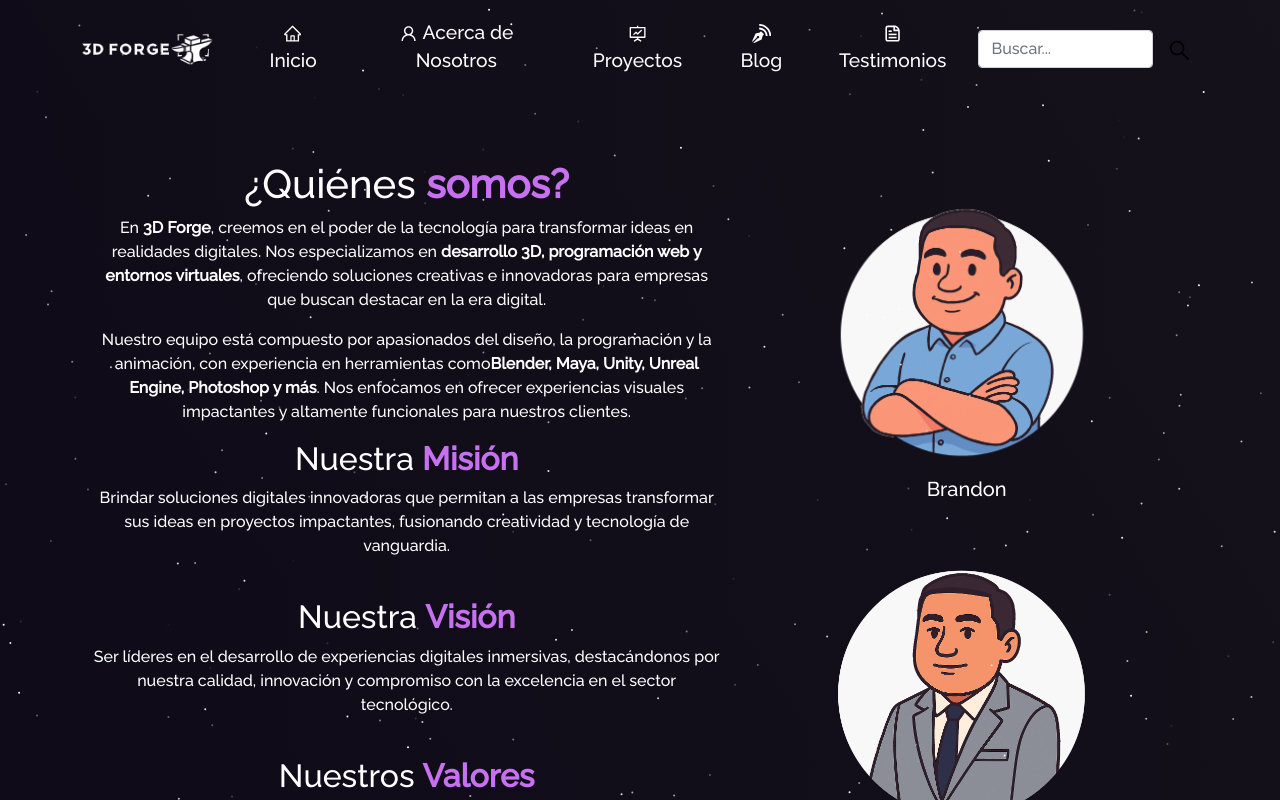
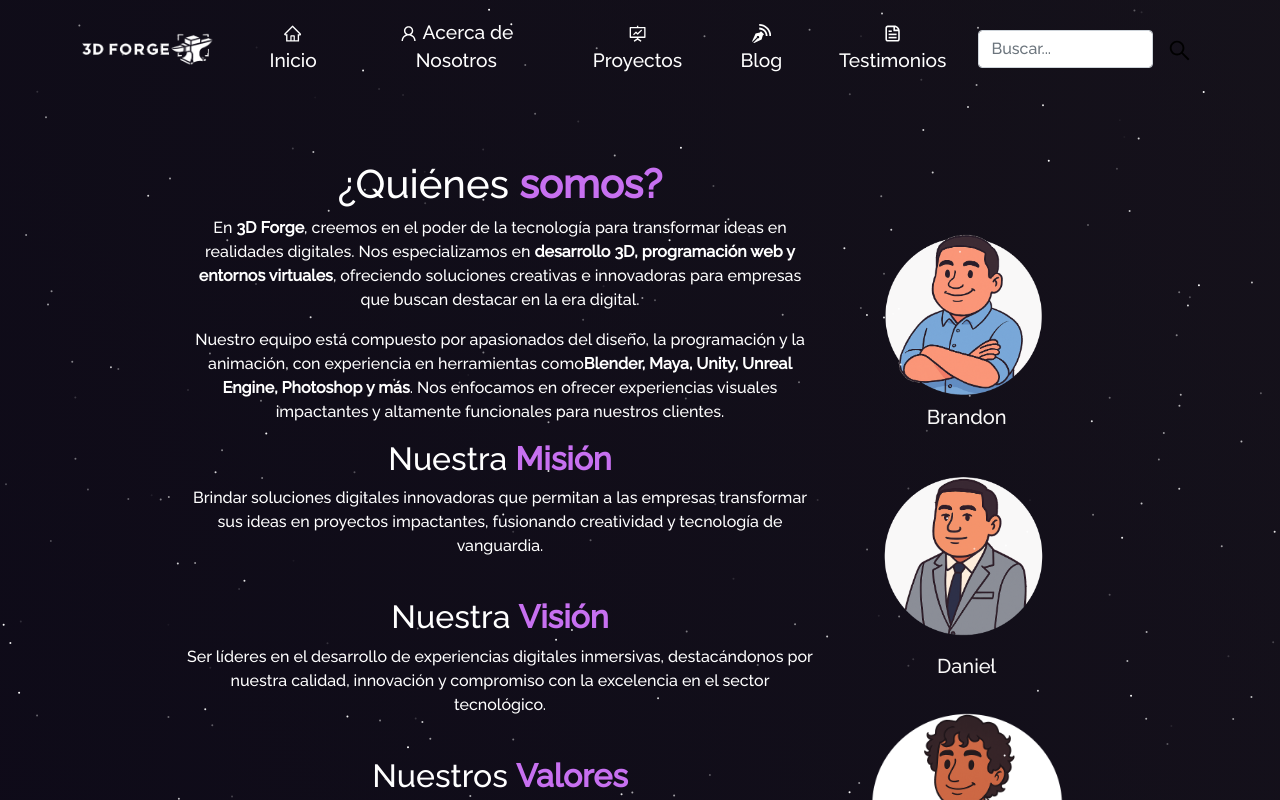
Before and after one commit to yairgcg/Forge3D-Website, a React (Create React App) app: page /Forge3D-Website/about in a window 1280 px wide. Shown: the top 800 px of the page. Built offline with nearby package versions, Linux system fonts and the light colour scheme.

Commit message:
Logro: Ultimos cambios realizados

```diff
--- a/src/components/About/About.js
+++ b/src/components/About/About.js
@@ -6,6 +6,7 @@ import Techstack from "./Techstack";
 import Toolstack from "./Toolstack";
 import Brandon from "../../Assets/Brandon Avatar.png";
 import Daniel from "../../Assets/Doni Avatar.png";
+import Yair from "../../Assets/Yair Avatar.png";
 
 function About() {
   return (
@@ -67,18 +68,39 @@ function About() {
               </ul>
             </Col>
             <Col
-              md={5}
+              md={3} // Reduce el ancho del contenedor de avatares
               className="about-img"
+              style={{
+                display: "flex",
+                flexDirection: "column",
+                alignItems: "center",
+                justifyContent: "center",
+                gap: "5px" // Reduce el espacio entre ellos
+              }}
             >
-              <div>
-                <img src={Brandon} alt="Brandon" className="img-fluid" style={{ width: "70%", borderRadius: "10px" }} />
-                <h5 className="#f9f8f8" style={{ marginTop: "10px" }}>Brandon</h5>
-              </div>
-              <div style={{ marginTop: "30px" }}>
-                <img src={Daniel} alt="Daniel" className="img-fluid" style={{ width: "70%", borderRadius: "10px" }} />
-                <h5 className="#f9f8f8" style={{ marginTop: "10px" }}>Daniel</h5>
-              </div>
+              {[
+                { src: Brandon, name: "Brandon" },
+                { src: Daniel, name: "Daniel" },
+                { src: Yair, name: "Yair" }
+              ].map((person, index) => (
+                <div key={index} style={{ textAlign: "center", width: "100%", marginBottom: "10px" }}>
+                  <img
+                    src={person.src}
+                    alt={person.name}
+                    className="img-fluid"
+                    style={{
+                      width: "200px",  // Ajustamos el tamaño de la imagen
+                      height: "200px",
+                      borderRadius: "50%",
+                      objectFit: "contain" // Evita recortes en las imágenes
+                    }}
+                  />
+                  <h5 style={{ marginTop: "2px", color: "#f9f8f8" }}>{person.name}</h5>
+                </div>
+              ))}
             </Col>
+
+
           </Row>
           <h1 className="project-heading">
             Habilidades <strong className="purple">Profesionales</strong>
```
Also changed, not shown: src/Assets/Yair Avatar.png (added).
